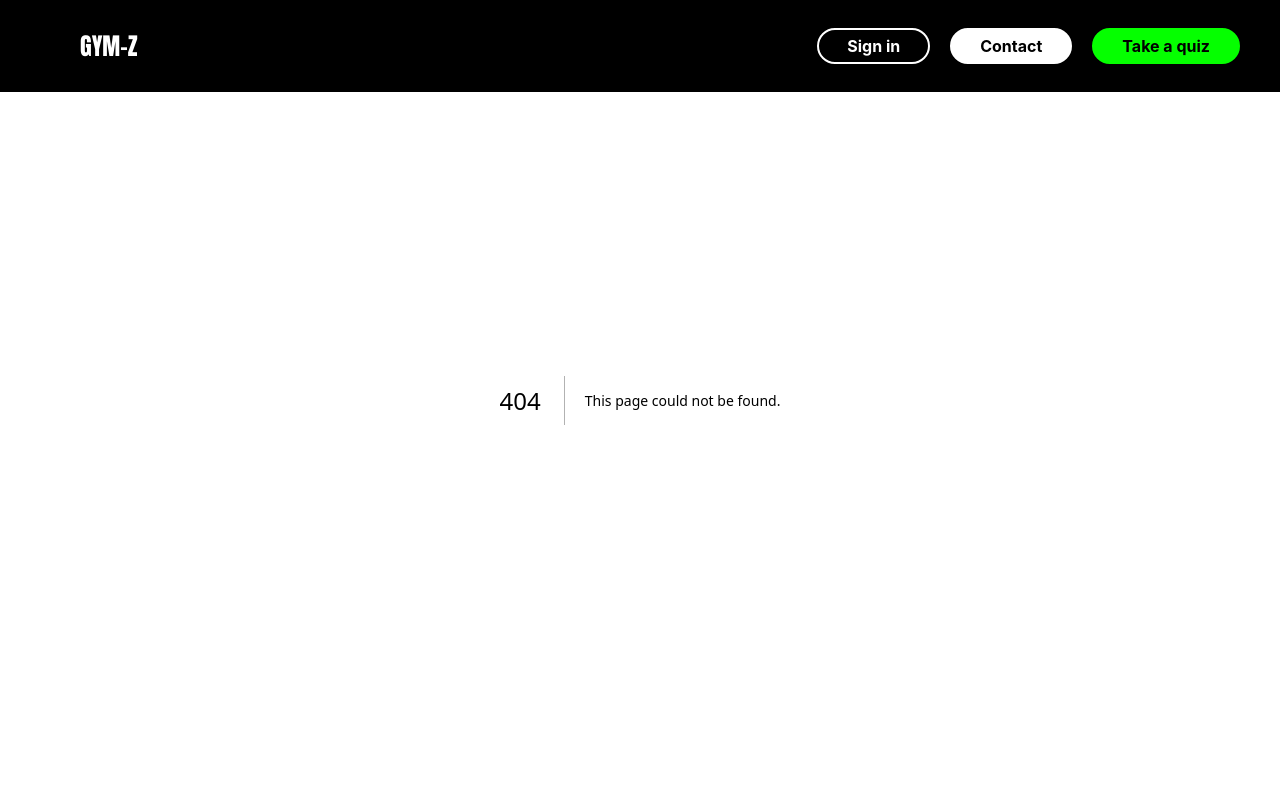
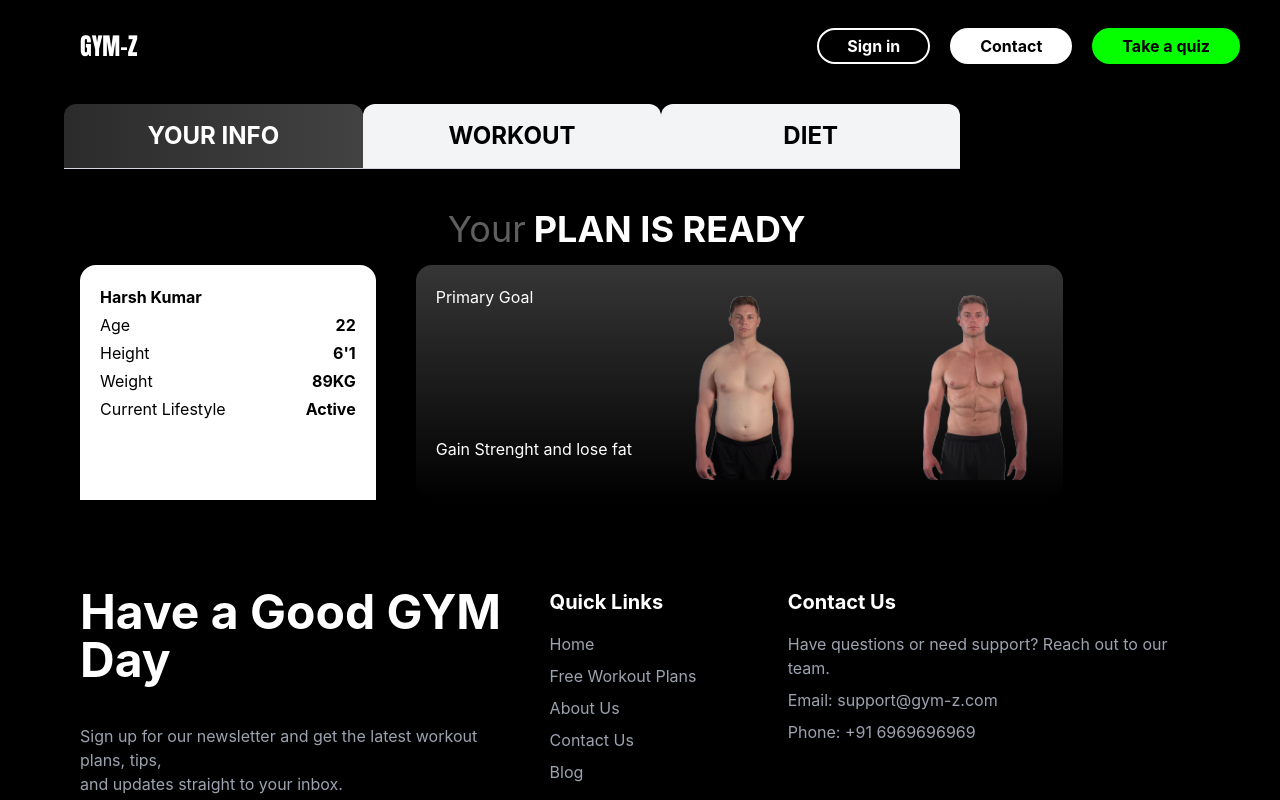
Before and after one commit to GnananSai/Gym-z, a Next.js app: page /result in a window 1280 px wide. Before the commit this address had no page. Shown: the top 800 px of the page. Built offline with nearby package versions, Linux system fonts and the light colour scheme.

Commit message:
YourInfoTab

```diff
--- a/src/app/page.jsx
+++ b/src/app/page.jsx
@@ -53,19 +53,19 @@ export default function Home() {
             className={`flex flex-col md:flex-row gap-8 mt-8 md:gap-16 transition-all duration-300 ${isContentVisible || !isMobile ? 'flex-col md:flex-row' : 'hidden'}`}
           >
             <div className='bg-gradient-to-b from-[#363636] to-black p-6 md:p-10 rounded-xl w-full md:w-1/3 text-start'>
-              <h1 className='text-xl md:text-2xl font-bold mb-4'>Our Mission</h1>
+              <h1 className='text-xl md:text-2xl font-bold mb-4 text-[#05FF00]'>Our Mission</h1>
               <p>
                 At GYM-Z, our mission is to make fitness accessible to everyone. We understand the unique energy and challenges of Gen Z, and we’re here to support your journey to a healthier, stronger you.
               </p>
             </div>
             <div className='bg-gradient-to-b from-[#363636] to-black p-6 md:p-10 rounded-xl w-full md:w-1/3 text-start'>
-              <h1 className='text-xl md:text-2xl font-bold mb-4'>What We Offer</h1>
+              <h1 className='text-xl md:text-2xl font-bold mb-4 text-[#05FF00]'>What We Offer</h1>
               <p>
                 We provide free workout plans tailored to your needs, personalized diet advice, and a wealth of fitness-related information. Whether you’re a beginner or looking to take your fitness to the next level, GYM-Z has the resources to help you succeed.
               </p>
             </div>
             <div className='bg-gradient-to-b from-[#363636] to-black p-6 md:p-10 rounded-xl w-full md:w-1/3 text-start'>
-              <h1 className='text-xl md:text-2xl font-bold mb-4'>Join Our Community</h1>
+              <h1 className='text-xl md:text-2xl font-bold mb-4 text-[#05FF00]'>Join Our Community</h1>
               <p>
                 Join the GYM-Z community today and start your fitness journey with us. We’re committed to guiding and inspiring you every step of the way—completely free of cost. Your path to confidence and health starts here!
               </p>
@@ -117,7 +117,7 @@ export default function Home() {
                 </Link>
               </div>
               <div className='w-full hidden md:block'>
-                <img src="/offer1.png" alt="Offer Image" className='w-auto h-fit'/>
+                <img src="/offer.png" alt="Offer Image" className='w-auto h-fit'/>
               </div>
             </div>
           </section>
--- /dev/null
+++ b/src/app/result/page.jsx
@@ -0,0 +1,13 @@
+'use client'
+import TabComponent from '@/components/Reuslt'
+import React from 'react'
+
+const page = () => {
+  return (
+    <div>
+        <TabComponent/>
+    </div>
+  )
+}
+
+export default page
--- /dev/null
+++ b/src/components/Reuslt.jsx
@@ -0,0 +1,68 @@
+'use client'
+import { useState } from 'react';
+import YourInfo from './YourInfo';
+
+export default function TabComponent() {
+  const [activeTab, setActiveTab] = useState('info'); // State to manage active tab
+
+  // Render content based on active tab
+  const renderContent = () => {
+    switch (activeTab) {
+      case 'info':
+        return <YourInfo/>;
+      case 'workout':
+        return <Workout />;
+      case 'diet':
+        return <Diet />;
+      default:
+        return <YourInfo />;
+    }
+  };
+
+  return (
+    <div className="w-11/12 mx-10 p-6 rounded-xl shadow-lg mt-20">
+      {/* Tabs */}
+      <div className="flex justify-center text-center border-b border-gray-300 mb-4 font-bold max-w-4xl text-2xl">
+        <div
+          className={`w-full cursor-pointer px-4 py-4 ${activeTab === 'info' ? 'bg-gradient-to-r from-[#2B2B2B] to-[#424242] text-white rounded-t-xl' : 'bg-gray-100 rounded-t-xl'}`}
+          onClick={() => setActiveTab('info')}
+        >
+          YOUR INFO
+        </div>
+        <div
+          className={`w-full cursor-pointer px-4 py-4 ${activeTab === 'workout' ? 'bg-gradient-to-r from-[#2B2B2B] to-[#424242] text-white rounded-t-xl' : 'bg-gray-100 rounded-t-xl'}`}
+          onClick={() => setActiveTab('workout')}
+        >
+          WORKOUT
+        </div>
+        <div
+          className={`w-full cursor-pointer px-4 py-4 ${activeTab === 'diet' ? 'bg-gradient-to-r from-[#2B2B2B] to-[#424242] text-white rounded-t-xl' : 'bg-gray-100 rounded-t-xl'}`}
+          onClick={() => setActiveTab('diet')}
+        >
+          DIET
+        </div>
+      </div>
+
+      <div className='text-white flex gap-2 justify-center text-4xl mt-10'>
+        <h1 className='text-[#5F5F5F]'>Your</h1>
+        <h1 className='inline font-bold'>PLAN IS READY</h1>
+      </div>
+
+      {/* Content */}
+      <div className="p-4 text-white">
+        {renderContent()}
+      </div>
+    </div>
+  );
+}
+
+// Example components for each tab
+
+
+function Workout() {
+  return <div>Workout Content</div>;
+}
+
+function Diet() {
+  return <div>Diet Content</div>;
+}
--- /dev/null
+++ b/src/components/YourInfo.jsx
@@ -0,0 +1,39 @@
+import React from 'react'
+
+const YourInfo = () => {
+  return (
+    <div className='flex flex-row w-full'>
+        <div className='flex gap-10'>
+            <div className='bg-white text-black p-5 rounded-t-2xl'>
+                <h1 className='font-bold mb-1'>Harsh Kumar</h1>
+                <div className='flex justify-between mb-1'>
+                    <p>Age</p>
+                    <p className='font-bold'>22</p>
+                </div>
+                <div className='flex justify-between mb-1'>
+                    <p>Height</p>
+                    <p className='font-bold'>6'1</p>
+                </div>
+                <div className='flex justify-between mb-1'>
+                    <p>Weight</p>
+                    <p className='font-bold'>89KG</p>
+                </div>
+                <div className='flex justify-between gap-20'>
+                    <p>Current Lifestyle</p>
+                    <p className='font-bold'>Active</p>
+                </div>
+
+            </div>
+            <div className='flex bg-gradient-to-b from-[#363636] to-[#000000] rounded-2xl p-5 justify-between'>
+                <div className='flex-col mr-5'>
+                    <p className='mb-32'>Primary Goal</p>
+                    <p>Gain Strenght and lose fat</p>
+                </div>
+                <img className='w-3/5 h-fit' src="/PrimaryGoal.png"></img>
+            </div>
+        </div>
+    </div>
+  )
+}
+
+export default YourInfo
```
Also changed, not shown: public/PrimaryGoal.png (added), public/offer.png (added).
